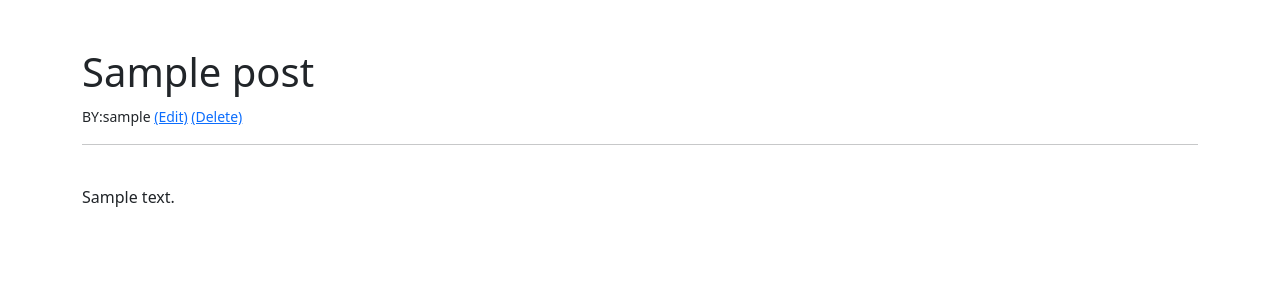
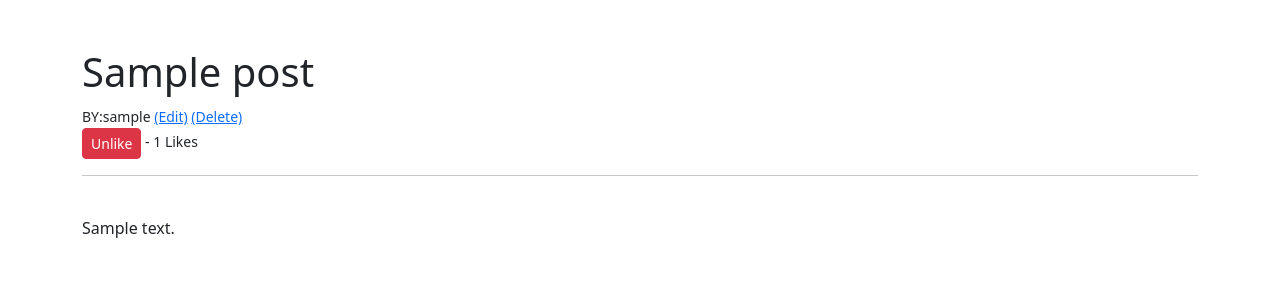
Before and after one commit to jimmy81726/blog_django, a Django app: page /article-detail/1 in a window 1280 px wide. Shown: the part 56-356 px from the top of the page. Run offline with Django 4.2, Linux system fonts and the light colour scheme; a user stored in the database is signed in; tables that the repository leaves empty hold one stand-in row (values such as "Sample post").

Commit message:
完成Like功能

```diff
--- a/post_comment/models.py
+++ b/post_comment/models.py
@@ -21,6 +21,12 @@ class Post(models.Model):
     content = models.TextField()
     date_posted = models.DateTimeField(auto_now_add=True)
     category = models.CharField(max_length=255, default="其他")
+    # 讓likes與User做關聯,利用related_name反向查詢
+    likes = models.ManyToManyField(User, related_name="blog_posts")
+
+    # 定義一個處理likes的方法
+    def total_likes(self):
+        return self.likes.count()
 
     def __str__(self):
         return self.title + " | " + str(self.author)
--- a/post_comment/templates/post_comment/article_detail.html
+++ b/post_comment/templates/post_comment/article_detail.html
@@ -5,13 +5,38 @@
 {% block content %}
 <h1> {{post.title}}</h1>
 <small>BY:{{post.author}}
+
     <!-- 此文章為登入者的才能更改 -->
     {% if user.is_authenticated and user == post.author %}
     <a href="{% url 'edit-article' post.pk %}">(Edit)</a>
     <a href="{% url 'delete-article' post.pk %}">(Delete)</a>
     {% endif %}
-</small><br>
+
+    <form action="{% url 'like-article' post.pk %}" method="POST">
+        {% csrf_token %}
+        {% if user.is_authenticated %}
+        {% if liked %}
+        <input type="hidden" name="post_id" value="{{ post.id }}">
+        <button type="submit" class="btn btn-danger btn-sm">Unlike</button>
+        {% else %}
+        <input type="hidden" name="post_id" value="{{ post.id }}">
+        <button type="submit" class="btn btn-primary btn-sm">Like</button>
+        {% endif %}
+        {% else %}
+        <small><a href="{% url 'login' %}">登入</a>來按讚</small>
+        {% endif %}
+        - {{total_likes}} Likes
+    </form>
+</small>
 <hr>
 <br>
 {{post.content|safe}}
+<br><br>
+
+
+
+
+
+
+
 {% endblock %}
--- a/post_comment/templates/post_comment/category_article.html
+++ b/post_comment/templates/post_comment/category_article.html
@@ -13,7 +13,7 @@
 <li>
     <a href="{% url 'article-detail' post.pk %}">{{post.title}}</a>
     <small>
-        - {{post.category}}
+        - <a href="{% url 'category-article' post.category %}">{{post.category}}</a>
         - 作者:{{post.author}}
         - 發布時間:{{post.date_posted}}<br>
     </small>
--- a/post_comment/templates/post_comment/create_article.html
+++ b/post_comment/templates/post_comment/create_article.html
@@ -14,7 +14,7 @@
         <button>發布</button>
     </form>
 </div>
-<!-- 一登入就讓作者欄抓到當下的使用者,author室外建要回傳id -->
+<!-- 當下網頁的使用者資訊,回傳給form id=author,將value改成當下的使用者 -->
 <script>
     var name = "{{user.id}}";
     document.getElementById("author").value = name;
--- a/post_comment/urls.py
+++ b/post_comment/urls.py
@@ -6,6 +6,7 @@ from .views import (
     WriteAritcle,
     EditArticle,
     DelecteArticle,
+    like_article,
 )
 
 urlpatterns = [
@@ -19,4 +20,5 @@ urlpatterns = [
     path(
         "category-article/<str:cate>", views.category_article, name="category-article"
     ),
+    path("like/<int:pk>", like_article, name="like-article"),
 ]
--- a/post_comment/views.py
+++ b/post_comment/views.py
@@ -1,6 +1,6 @@
-from django.shortcuts import render
+from django.shortcuts import render, get_object_or_404
 from django.contrib.auth.decorators import login_required
-from django.contrib.auth.models import User
+
 from django.views.generic import (
     ListView,
     DetailView,
@@ -8,10 +8,27 @@ from django.views.generic import (
     UpdateView,
     DeleteView,
 )
-from .models import Post, Category
+from .models import Post
 from .forms import PostForm, EditForm
-from django.urls import reverse_lazy
-from django.contrib.auth.mixins import LoginRequiredMixin
+from django.urls import reverse_lazy, reverse
+from django.http import HttpResponseRedirect
+
+
+def like_article(request, pk):
+    # 獲取form表單的button name為post_id
+    post_id = request.POST.get("post_id")
+    # 類似fliter只是找不到會顯示error404,且只能查找單一對象
+    post = get_object_or_404(Post, id=post_id)
+    # post的like與User利用add建立關聯,有點過就刪除,沒點過+1
+    liked = False
+    if post.likes.filter(id=request.user.id).exists():
+        post.likes.remove(request.user)
+    else:
+        post.likes.add(request.user)
+        liked = True
+
+    # 改變導入網址
+    return HttpResponseRedirect(reverse("article-detail", args=[str(pk)]))
 
 
 class ArticleShow(ListView):
@@ -19,30 +36,35 @@ class ArticleShow(ListView):
     template_name = "./post_comment/index.html"
     ordering = ["-date_posted"]
 
-    # # 在class-based的基礎上要回傳值的方法def get_context_data,型態為QuerySet
-    # def get_context_data(self, *args, **kwards):
-    #     cate_list = Category.objects.all()
-    #     context = super(ArticleShow, self).get_context_data(*args, **kwards)
-    #     context["cate_list"] = cate_list
-    #     return context
-    # 此方法只能在訪問index的時候傳入
-
 
 # DetailView需要傳參數
 class ArticleDetailShow(DetailView):
     model = Post
     template_name = "./post_comment/article_detail.html"
 
+    # 在class-based的基礎上要回傳值的方法def get_context_data,型態為QuerySet
+    def get_context_data(self, *args, **kwards):
+        postlike = get_object_or_404(Post, id=self.kwargs["pk"])
+        # 把父類的參數抓下來
+        context = super(ArticleDetailShow, self).get_context_data(*args, **kwards)
+        total_likes = postlike.total_likes()
 
-class WriteAritcle(LoginRequiredMixin, CreateView):
+        liked = False
+        # 用到manytomany的方法去檢察關聯性
+        if postlike.likes.filter(id=self.request.user.id).exists():
+            liked = True
+
+        context["liked"] = liked
+        context["total_likes"] = total_likes
+        return context
+
+
+class WriteAritcle(CreateView):
     model = Post
     form_class = PostForm
     template_name = "./post_comment/create_article.html"
     # 把model的所有欄位顯示
     # fields = "__all__"
-    # def form_valid(self, form):
-    #     form.instance.author = self.request.user
-    #     return super().form_valid(form)
 
 
 class EditArticle(UpdateView):
@@ -55,6 +77,7 @@ class EditArticle(UpdateView):
 class DelecteArticle(DeleteView):
     model = Post
     template_name = "./post_comment/delete_article.html"
+    # 刪除完重新導向index
     success_url = reverse_lazy("index")
 
 
@@ -62,7 +85,7 @@ class DelecteArticle(DeleteView):
 def user_post(request):
     user = request.user
     if user.is_authenticated:
-        # 讓Post的author去找User里篩選
+        # 讓Post的author去利用request.user篩選
         user_posts = Post.objects.filter(author=user).order_by("-date_posted")
 
     return render(
```
Also changed, not shown: post_comment/migrations/0005_post_likes_alter_post_category.py (added).
